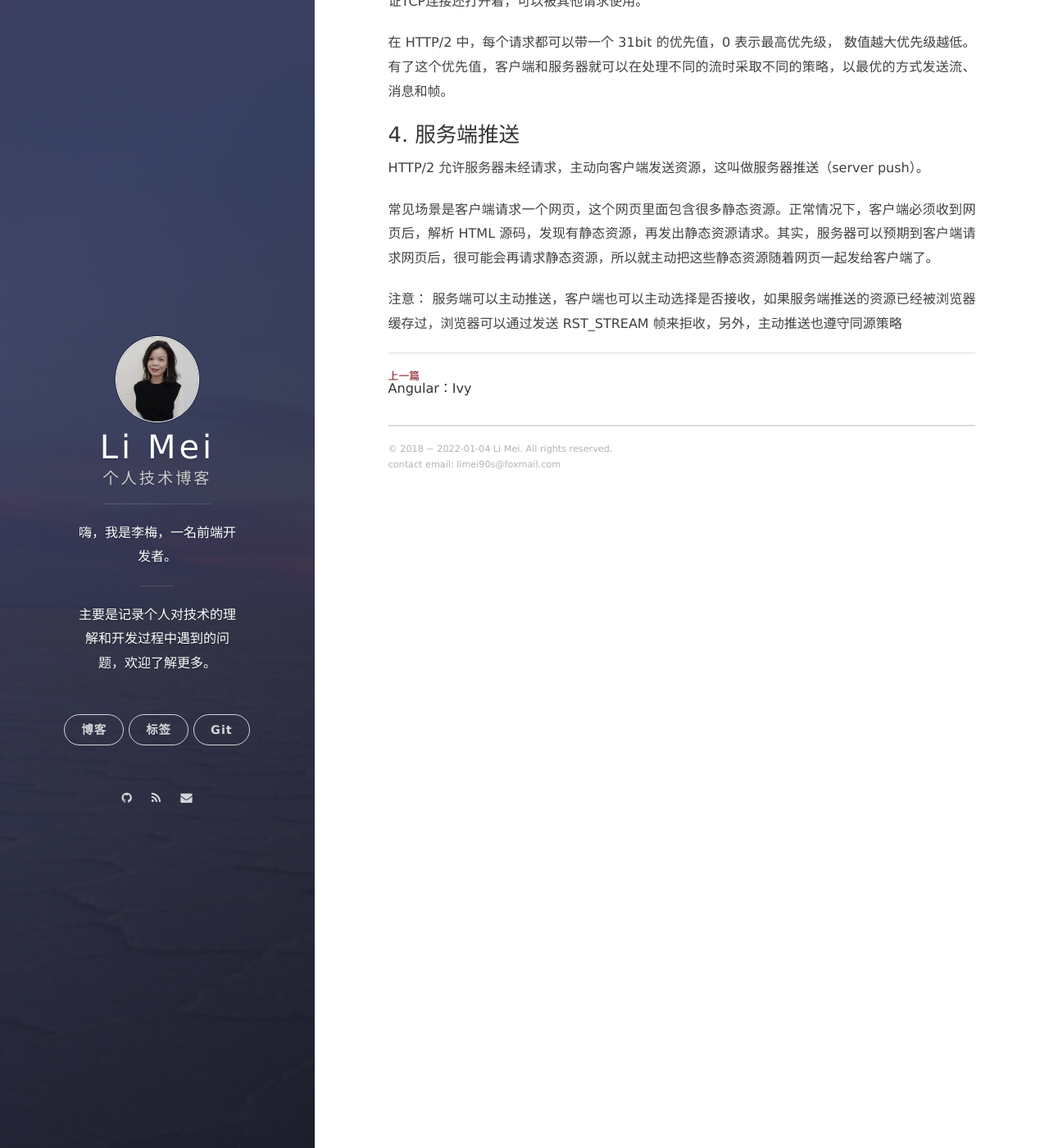
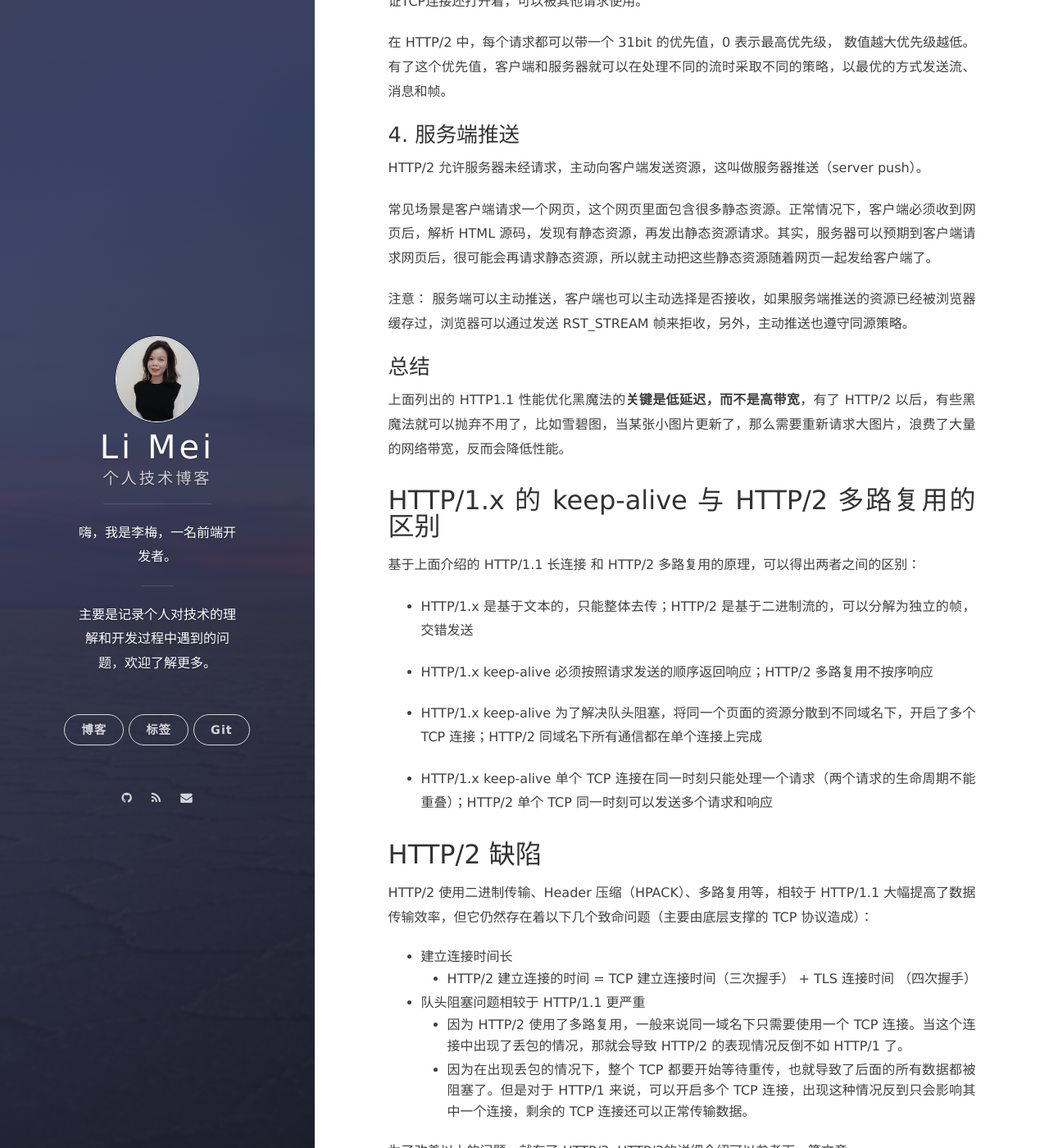
Before and after one commit to LiMeii/LiMeii.github.io, a Jekyll site: the page built from _posts/2019-06-29-http1.1-http2.md, in a window 1280 px wide and 1400 px high, scrolled down 6032 px. Shown: the whole window at 82% size. Built offline with Jekyll 4.4.1, drawn with Linux system fonts in a browser that asks for light colours; nearby versions of some CDN libraries; some of the changed text lies outside the part shown.

Commit message:
reorder posts

```diff
--- a/_posts/2022-01-02-http1.1-http2.md
+++ b/_posts/2019-06-29-http1.1-http2.md
@@ -116,4 +116,29 @@ HTTP/2 允许服务器未经请求，主动向客户端发送资源，这叫做
 常见场景是客户端请求一个网页，这个网页里面包含很多静态资源。正常情况下，客户端必须收到网页后，解析 HTML 源码，发现有静态资源，再发出静态资源请求。其实，服务器可以预期到客户端请求网页后，很可能会再请求静态资源，所以就主动把这些静态资源随着网页一起发给客户端了。
 
 
-注意： 服务端可以主动推送，客户端也可以主动选择是否接收，如果服务端推送的资源已经被浏览器缓存过，浏览器可以通过发送 RST_STREAM 帧来拒收，另外，主动推送也遵守同源策略
+注意： 服务端可以主动推送，客户端也可以主动选择是否接收，如果服务端推送的资源已经被浏览器缓存过，浏览器可以通过发送 RST_STREAM 帧来拒收，另外，主动推送也遵守同源策略。
+
+### 总结
+上面列出的 HTTP1.1 性能优化黑魔法的**关键是低延迟，而不是高带宽**，有了 HTTP/2 以后，有些黑魔法就可以抛弃不用了，比如雪碧图，当某张小图片更新了，那么需要重新请求大图片，浪费了大量的网络带宽，反而会降低性能。
+
+## HTTP/1.x 的 keep-alive 与 HTTP/2 多路复用的区别
+基于上面介绍的 HTTP/1.1 长连接 和 HTTP/2 多路复用的原理，可以得出两者之间的区别：
+
+- HTTP/1.x 是基于文本的，只能整体去传；HTTP/2 是基于二进制流的，可以分解为独立的帧，交错发送
+
+- HTTP/1.x keep-alive 必须按照请求发送的顺序返回响应；HTTP/2 多路复用不按序响应
+
+- HTTP/1.x keep-alive 为了解决队头阻塞，将同一个页面的资源分散到不同域名下，开启了多个 TCP 连接；HTTP/2 同域名下所有通信都在单个连接上完成
+
+- HTTP/1.x keep-alive 单个 TCP 连接在同一时刻只能处理一个请求（两个请求的生命周期不能重叠）；HTTP/2 单个 TCP 同一时刻可以发送多个请求和响应
+
+## HTTP/2 缺陷
+HTTP/2 使用二进制传输、Header 压缩（HPACK）、多路复用等，相较于 HTTP/1.1 大幅提高了数据传输效率，但它仍然存在着以下几个致命问题（主要由底层支撑的 TCP 协议造成）：
+
+- 建立连接时间长
+    - HTTP/2 建立连接的时间 = TCP 建立连接时间（三次握手） + TLS 连接时间 （四次握手）
+- 队头阻塞问题相较于 HTTP/1.1 更严重
+    - 因为 HTTP/2 使用了多路复用，一般来说同一域名下只需要使用一个 TCP 连接。当这个连接中出现了丢包的情况，那就会导致 HTTP/2 的表现情况反倒不如 HTTP/1 了。
+    - 因为在出现丢包的情况下，整个 TCP 都要开始等待重传，也就导致了后面的所有数据都被阻塞了。但是对于 HTTP/1 来说，可以开启多个 TCP 连接，出现这种情况反到只会影响其中一个连接，剩余的 TCP 连接还可以正常传输数据。
+
+为了改善以上的问题，就有了 HTTP/3, HTTP/3的详细介绍可以参考下一篇文章。
```
